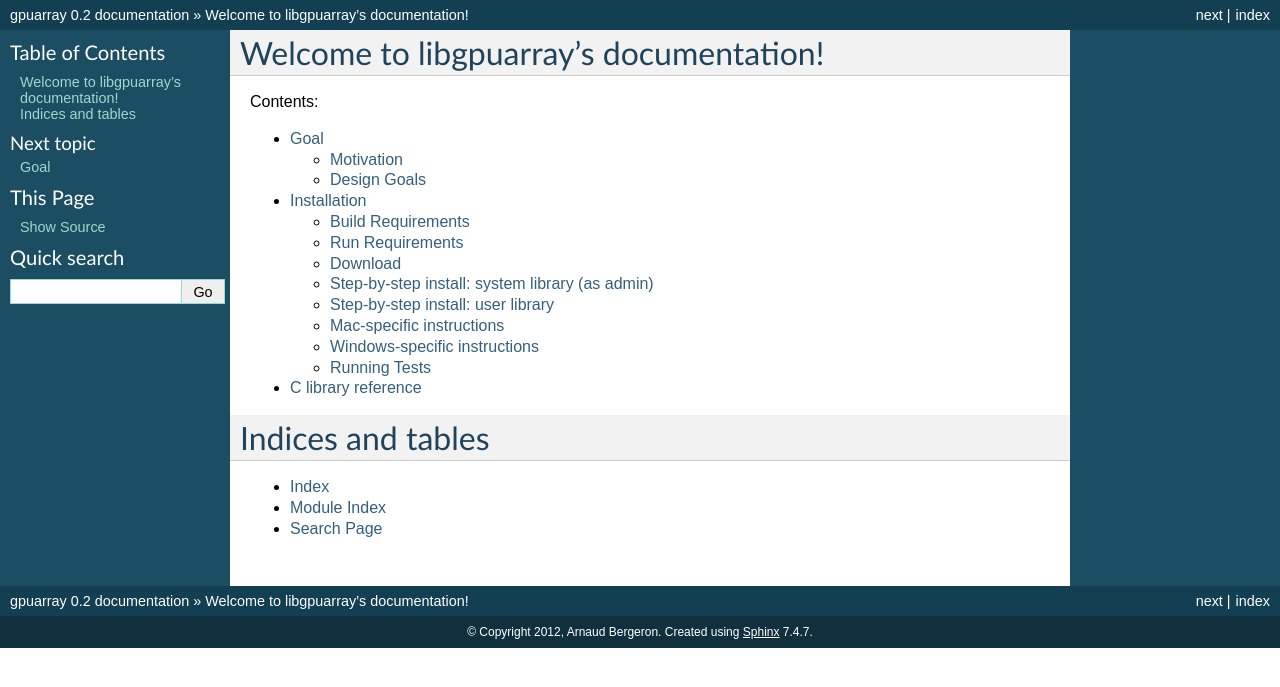
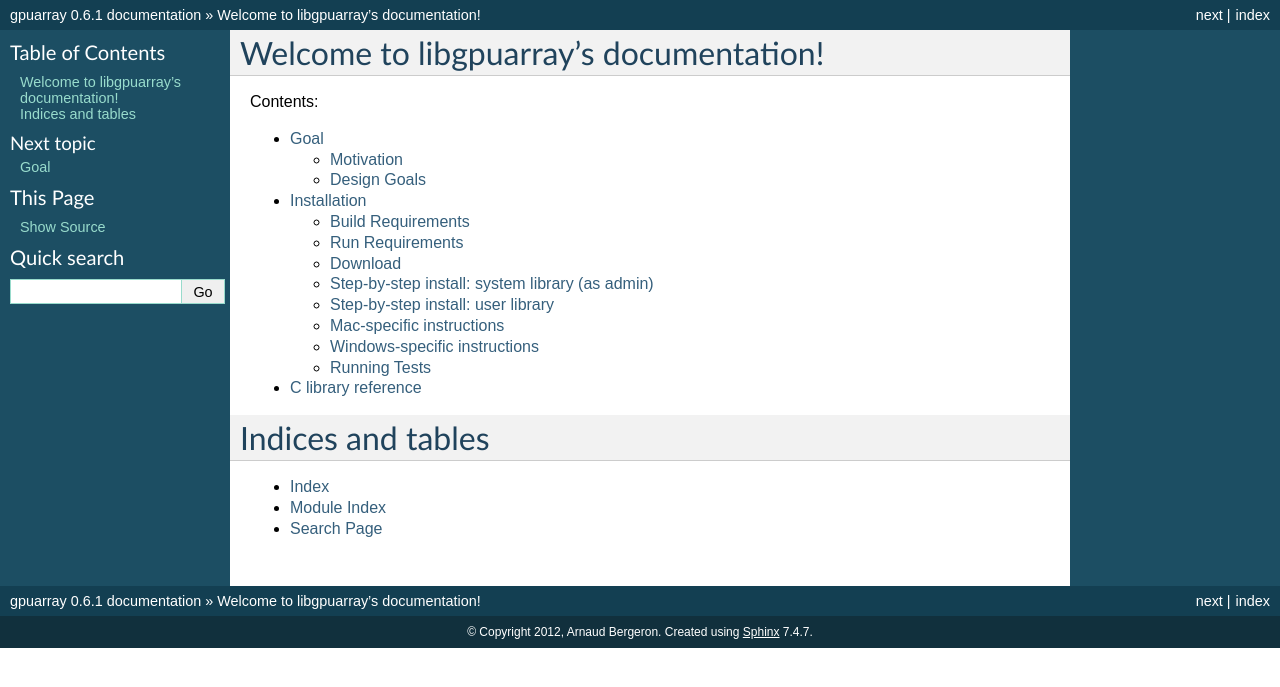
Before and after one commit to Theano/libgpuarray, a Sphinx documentation site: the page built from doc/index.rst, in a window 1280 px wide. Shown: the top 687 px of the page. Built offline with Sphinx 7.4.7, drawn with Linux system fonts in a browser that asks for light colours; pages that are not in the unit, such as notebooks, are missing from menus.

Commit message:
Version change for 0.6.1

```diff
--- a/doc/conf.py
+++ b/doc/conf.py
@@ -49,9 +49,9 @@ copyright = u'2012, Arnaud Bergeron'
 # built documents.
 #
 # The short X.Y version.
-version = '0.2'
+version = '0.6'
 # The full version, including alpha/beta/rc tags.
-release = '0.2'
+release = '0.6.1'
 
 # The language for content autogenerated by Sphinx. Refer to documentation
 # for a list of supported languages.
--- a/setup.py
+++ b/setup.py
@@ -6,7 +6,7 @@ have_cython = False
 MAJOR = 0
 MINOR = 6
 PATCH = 1
-SUFFIX = 'rc1'
+SUFFIX = ''
 FULLVERSION = '%d.%d.%d%s' % (MAJOR, MINOR, PATCH, SUFFIX)
 
 try:
```
